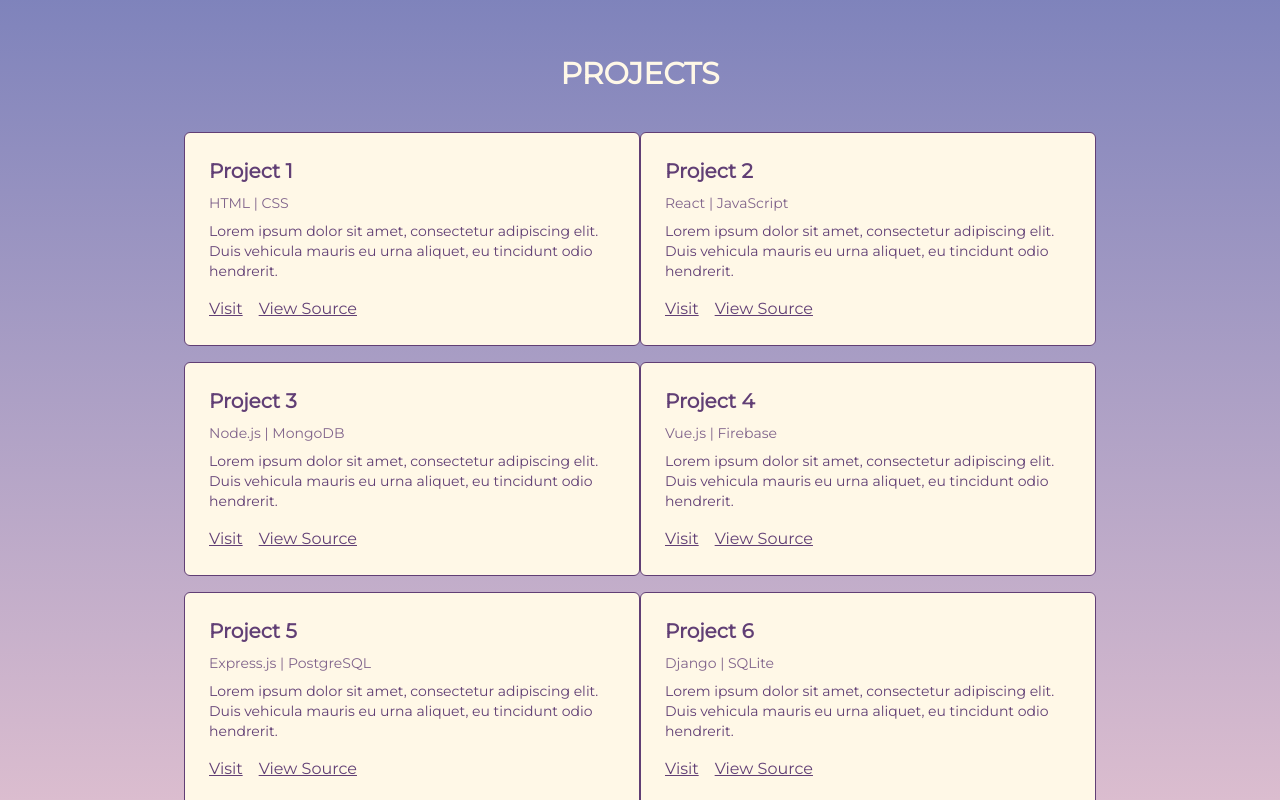
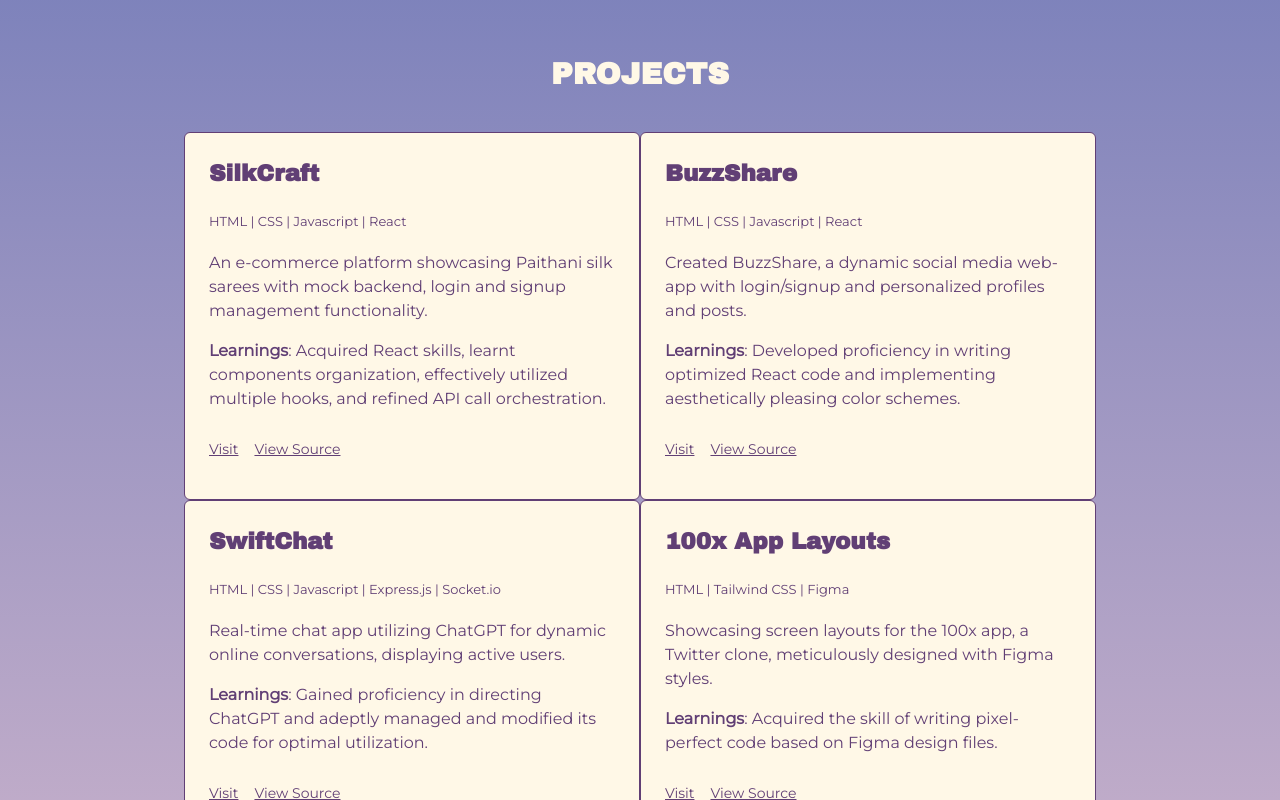
Before and after one commit to Sanika03/my-portfolio, a React (Vite) app: page / in a window 1280 px wide. Shown: the part 2480-3280 px from the top of the page. Built offline with nearby package versions, Linux system fonts and the light colour scheme.

Commit message:
Add project info and modify styling

```diff
--- a/src/components/Projects.jsx
+++ b/src/components/Projects.jsx
@@ -4,46 +4,52 @@
 const Projects = () => {
   const projects = [
     {
-      title: 'Project 1',
-      skills: 'HTML | CSS',
-      about: 'Lorem ipsum dolor sit amet, consectetur adipiscing elit. Duis vehicula mauris eu urna aliquet, eu tincidunt odio hendrerit.',
-      visitLink: '#',
-      sourceLink: '#',
+      title: 'SilkCraft',
+      skills: 'HTML | CSS | Javascript | React',
+      about: 'An e-commerce platform showcasing Paithani silk sarees with mock backend, login and signup management functionality.',
+      learning: 'Acquired React skills, learnt components organization, effectively utilized multiple hooks, and refined API call orchestration.',
+      visitLink: 'https://silkcraft.vercel.app',
+      sourceLink: 'https://github.com/Sanika03/silk-craft',
     },
     {
-      title: 'Project 2',
-      skills: 'React | JavaScript',
-      about: 'Lorem ipsum dolor sit amet, consectetur adipiscing elit. Duis vehicula mauris eu urna aliquet, eu tincidunt odio hendrerit.',
-      visitLink: '#',
-      sourceLink: '#',
+      title: 'BuzzShare',
+      skills: 'HTML | CSS | Javascript | React',
+      about: 'Created BuzzShare, a dynamic social media web-app with login/signup and personalized profiles and posts.',
+      learning: 'Developed proficiency in writing optimized React code and implementing aesthetically pleasing color schemes.',
+      visitLink: 'https://buzz-share.vercel.app',
+      sourceLink: 'https://github.com/Sanika03/BuzzShare',
     },
     {
-      title: 'Project 3',
-      skills: 'Node.js | MongoDB',
-      about: 'Lorem ipsum dolor sit amet, consectetur adipiscing elit. Duis vehicula mauris eu urna aliquet, eu tincidunt odio hendrerit.',
-      visitLink: '#',
-      sourceLink: '#',
+      title: 'SwiftChat',
+      skills: 'HTML | CSS | Javascript | Express.js | Socket.io',
+      about: 'Real-time chat app utilizing ChatGPT for dynamic online conversations, displaying active users.',
+      learning: 'Gained proficiency in directing ChatGPT and adeptly managed and modified its code for optimal utilization.',
+      visitLink: 'https://swiftchat-ia0e.onrender.com',
+      sourceLink: 'https://github.com/Sanika03/SwiftChat',
     },
     {
-      title: 'Project 4',
-      skills: 'Vue.js | Firebase',
-      about: 'Lorem ipsum dolor sit amet, consectetur adipiscing elit. Duis vehicula mauris eu urna aliquet, eu tincidunt odio hendrerit.',
-      visitLink: '#',
-      sourceLink: '#',
+      title: '100x App Layouts',
+      skills: 'HTML | Tailwind CSS | Figma',
+      about: 'Showcasing screen layouts for the 100x app, a Twitter clone, meticulously designed with Figma styles.',
+      learning: 'Acquired the skill of writing pixel-perfect code based on Figma design files.',
+      visitLink: 'https://sanika03.github.io/100x-app-layouts/src/login/index.html',
+      sourceLink: 'https://github.com/Sanika03/100x-app-layouts',
     },
     {
-      title: 'Project 5',
-      skills: 'Express.js | PostgreSQL',
-      about: 'Lorem ipsum dolor sit amet, consectetur adipiscing elit. Duis vehicula mauris eu urna aliquet, eu tincidunt odio hendrerit.',
-      visitLink: '#',
-      sourceLink: '#',
+      title: '100x App Components',
+      skills: 'HTML | Tailwind CSS | Figma',
+      about: 'Collection of components for the 100x app (Twitter clone) designed with Figma for seamless integration.',
+      learning: 'Gained proficiency in crafting precise code from Figma designs, ensuring consistency across layouts and components.',
+      visitLink: 'https://sanika03.github.io/100x-components/src/index.html',
+      sourceLink: 'https://github.com/Sanika03/100x-components',
     },
     {
-      title: 'Project 6',
-      skills: 'Django | SQLite',
-      about: 'Lorem ipsum dolor sit amet, consectetur adipiscing elit. Duis vehicula mauris eu urna aliquet, eu tincidunt odio hendrerit.',
-      visitLink: '#',
-      sourceLink: '#',
+      title: 'Pricing Cards Page',
+      skills: 'HTML | Tailwind CSS | Figma',
+      about: 'Demo pricing card page crafted with Tailwind CSS for a sleek and responsive design.',
+      learning: 'Developed proficiency in utilizing Tailwind CSS, refining skills in creating responsive web designs.',
+      visitLink: 'https://sanika03.github.io/Pricing-cards-page/src/index.html',
+      sourceLink: 'https://github.com/Sanika03/Pricing-cards-page',
     },
   ];
 
@@ -51,17 +57,20 @@
     <Element name="projects">
       <section id="projects" className="bg-gradient-to-b from-blue-purple to-queen-pink p-8">
         <div className="max-w-4xl mx-auto">
-          <h2 className="text-3xl font-bold text-center text-cream my-10">PROJECTS</h2>
+          <h2 className="text-3xl font-archivo font-bold text-center text-cream my-10">PROJECTS</h2>
           <div className="flex flex-wrap -mx-2 mb-8">
-            {projects.map(({ title, skills, about, visitLink, sourceLink }, index) => (
+            {projects.map(({ title, skills, about, learning, visitLink, sourceLink }, index) => (
               <div key={index} className="w-full md:w-1/2 lg:w-1/2 text-grape">
-                <div className="bg-cream p-6 border border-grape rounded-md mb-4">
-                  <h3 className="text-xl font-bold mb-2">{title}</h3>
-                  <p className="text-sm text-grape mb-2 opacity-80">{skills}</p>
-                  <p className="text-sm mb-4">{about}</p>
-                  <div className="flex gap-4">
-                    <a href={visitLink} className="text-grape underline hover:opacity-60">Visit</a>
-                    <a href={sourceLink} className="text-grape underline hover:opacity-60">View Source</a>
+                <div className="bg-cream p-6 border border-grape rounded-md mb-4 flex flex-col gap-3 h-full">
+                  <h3 className="text-[23px] font-archivo font-bold mb-2">{title}</h3>
+                  <p className="text-[13px] text-grape mb-2">{skills}</p>
+                  <div className="flex flex-col justify-between">
+                    <p className="text-base mb-4 font-medium">{about}</p>
+                    <p className="text-base mb-4 font-medium"><span className='font-bold'>Learnings</span>: {learning}</p>
+                  </div>
+                  <div className="flex gap-4 text-grape">
+                    <a href={visitLink} target="_blank" rel="noopener noreferrer" className="text-sm underline hover:opacity-60">Visit</a>
+                    <a href={sourceLink} target="_blank" rel="noopener noreferrer" className="text-sm underline hover:opacity-60">View Source</a>
                   </div>
                 </div>
               </div>
```
